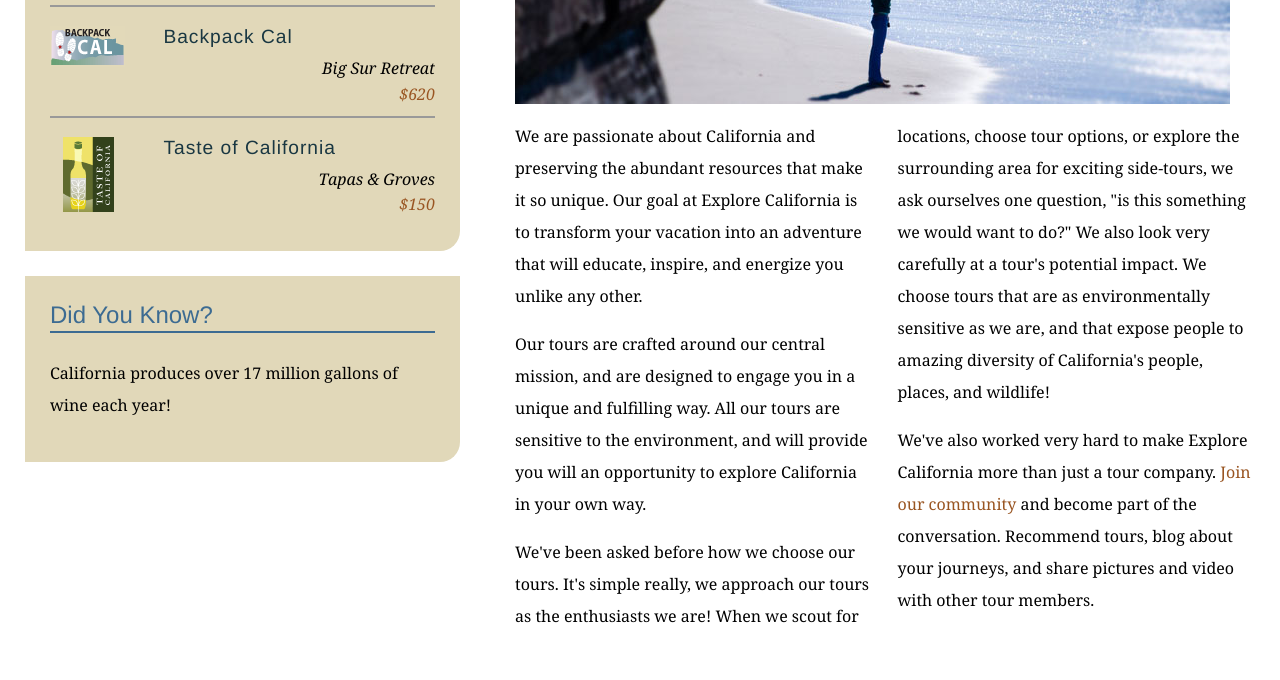
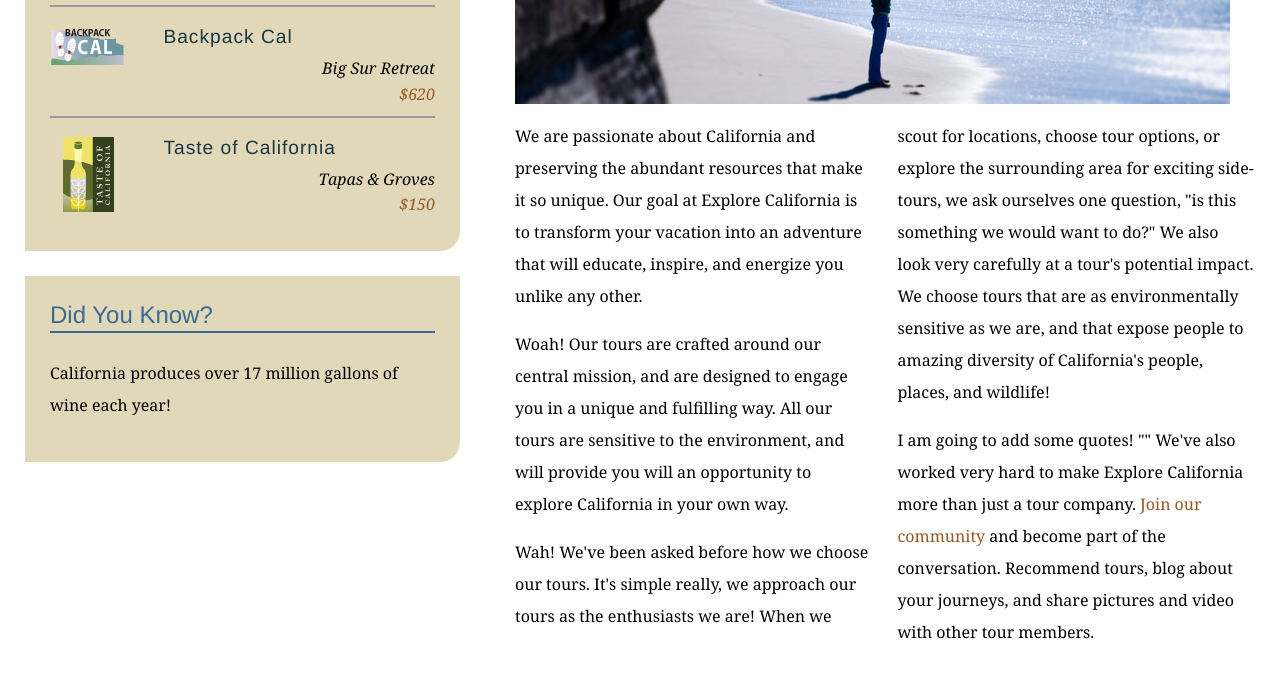
Before and after one commit to rfishertest01/explore_callfornia, a plain HTML site: page mission.html in a window 1280 px wide. Shown: the part 580-1260 px from the top of the page. Drawn offline with Linux system fonts and the light colour scheme.

Commit message:
Made some more changes, wah

```diff
--- a/mission.html
+++ b/mission.html
@@ -63,9 +63,9 @@
           <img src="assets/images/mission_look.jpg" alt="Looking out at the Pacific" class="articleImage" />
           <div class="multiCol">
             <p>We are passionate about California and preserving the abundant resources that make it so unique. Our goal at Explore California is to transform your vacation into an adventure that will educate, inspire, and energize you unlike any other.</p>
-            <p>Our tours are crafted around our central mission, and are designed to engage you in a unique and fulfilling way. All our tours are sensitive to the environment, and will provide you will an opportunity to explore California in your own way.</p>
-            <p>We've been asked before how we choose our tours. It's simple really, we approach our tours as the enthusiasts we are! When we scout for locations, choose tour options, or explore the surrounding area for exciting side-tours, we ask ourselves one question, &quot;is this something we would want to do?&quot; We also look very carefully at a tour's potential impact. We choose tours that are as environmentally sensitive as we are, and that expose people to amazing diversity of California's people, places, and wildlife!</p>
-            <p>We've also worked very hard to make Explore California more than just a tour company. <a href="explorers/join.html">Join our community</a> and become part of the conversation. Recommend tours, blog about your journeys, and share pictures and video with other tour members.</p>
+            <p>Woah!  Our tours are crafted around our central mission, and are designed to engage you in a unique and fulfilling way. All our tours are sensitive to the environment, and will provide you will an opportunity to explore California in your own way.</p>
+            <p>Wah!  We've been asked before how we choose our tours. It's simple really, we approach our tours as the enthusiasts we are! When we scout for locations, choose tour options, or explore the surrounding area for exciting side-tours, we ask ourselves one question, &quot;is this something we would want to do?&quot; We also look very carefully at a tour's potential impact. We choose tours that are as environmentally sensitive as we are, and that expose people to amazing diversity of California's people, places, and wildlife!</p>
+            <p>I am going to add some quotes! "" We've also worked very hard to make Explore California more than just a tour company. <a href="explorers/join.html">Join our community</a> and become part of the conversation. Recommend tours, blog about your journeys, and share pictures and video with other tour members.</p>
           </div>
         </div>
       </div>
```
